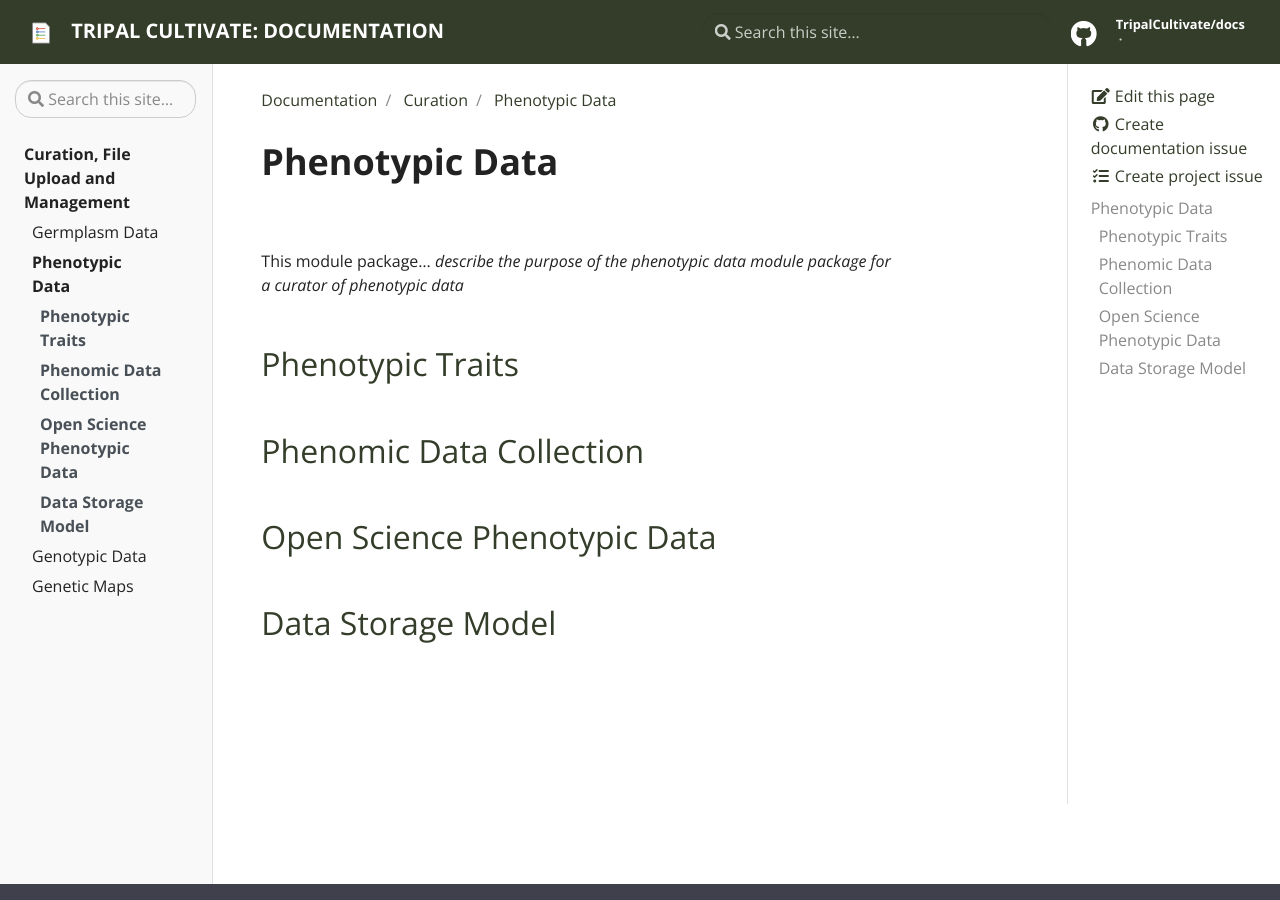
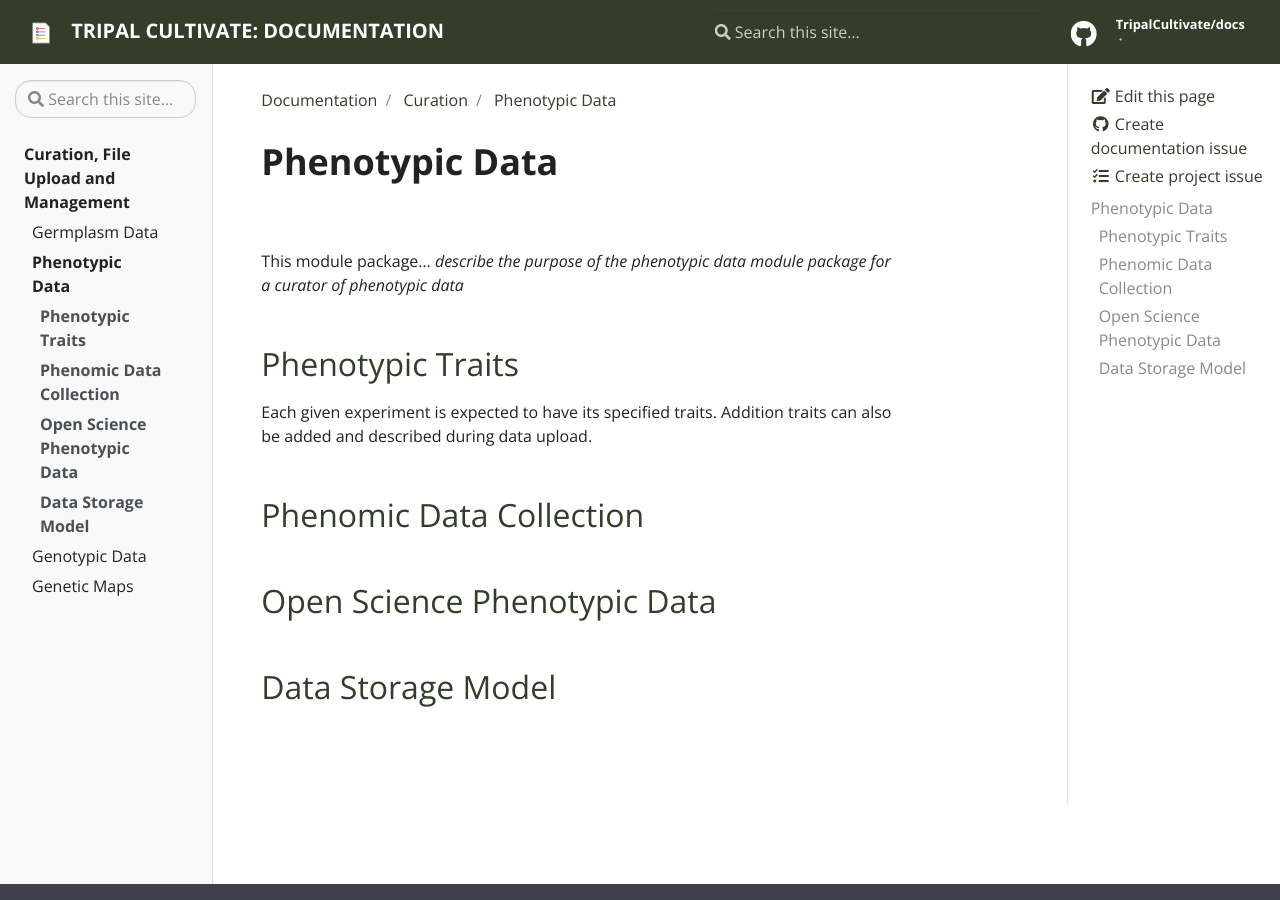
Before and after one commit to TripalCultivate/docs, a Jekyll site: the page built from _docs/curation/phenotypic-data.md, in a window 1280 px wide and 900 px high. Built offline with Jekyll 4.4.1, drawn with Linux system fonts in a browser that asks for light colours.

Commit message:
Update phenotypic-data.md

```diff
--- a/_docs/curation/phenotypic-data.md
+++ b/_docs/curation/phenotypic-data.md
@@ -9,7 +9,7 @@ description: This is documentation pertaining to curation, file upload and manag
 This module package... *describe the purpose of the phenotypic data module package for a curator of phenotypic data*
 
 ## [Phenotypic Traits](phenotypic-data/traits-importer)
-
+Each given experiment is expected to have its specified traits. Addition traits can also be added and described during data upload.
 
 
 
```
